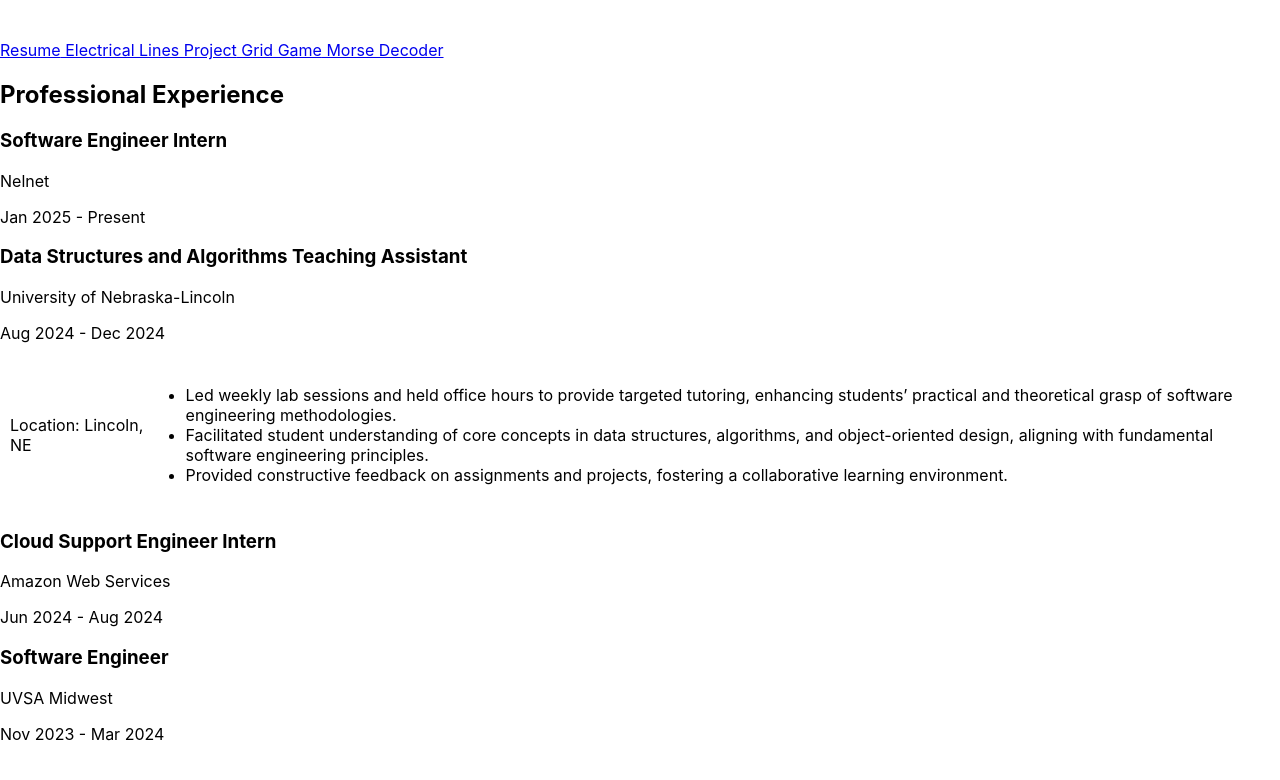
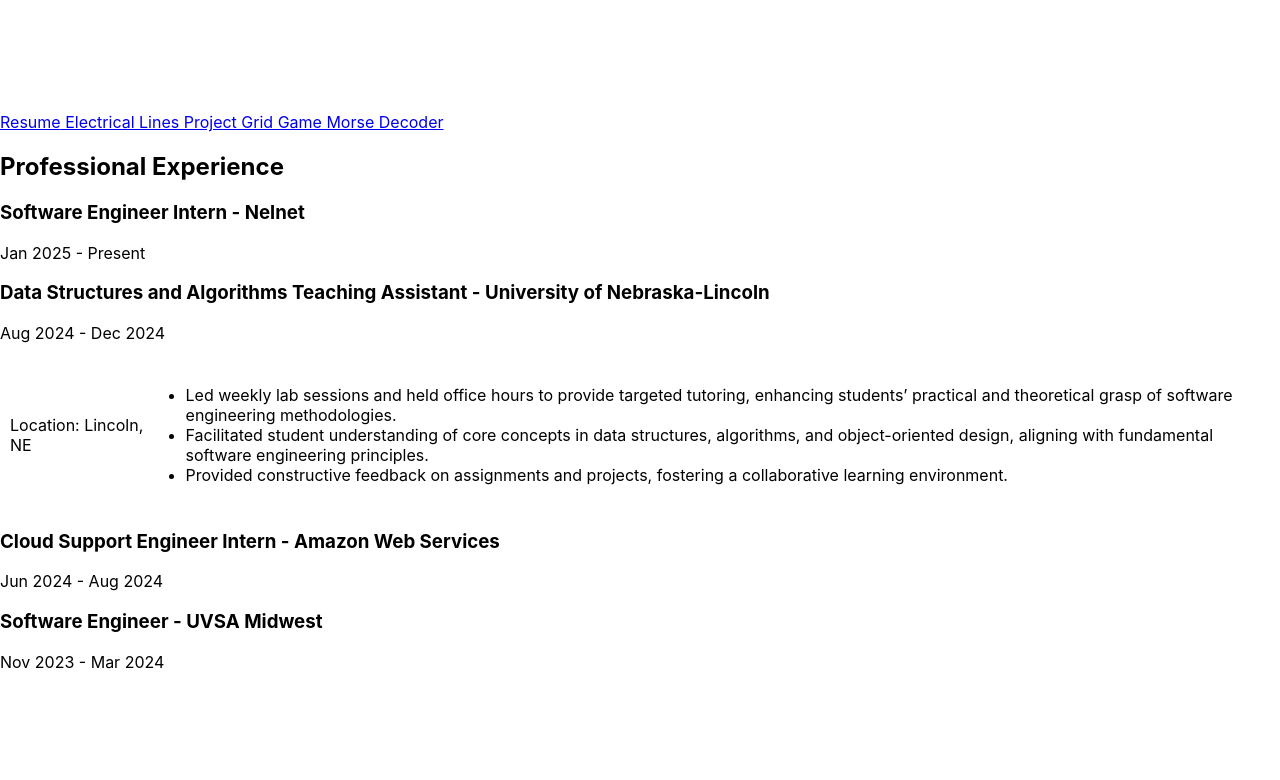
Before and after one commit to vincenttrin/resume-web-app, a React (Create React App) app: page / in a window 1280 px wide. Both pictures are taken after a click on the element 639 px from the left and 378 px from the top of the page. Shown: the top 780 px of the page. Built offline with nearby package versions, Linux system fonts and the light colour scheme.

Commit message:
moved jobcard.js and professional experiences into existing components folder.

```diff
--- /dev/null
+++ b/src/components/JobCard.js
@@ -0,0 +1,22 @@
+const jobCard  = ({ job: { id, company, title, location, dates, responsibilities }, isOpen, toggleDropdown }) => {
+  return (
+    <div key={id} className="job-entry">
+      <div className="job-header" onClick={toggleDropdown}>
+        <h3>{title} - {company}</h3>
+        <p>{dates}</p>
+      </div>
+      {isOpen && (
+        <div className="job-details">
+          <p>Location: {location}</p>
+          <ul>
+            {responsibilities.map((resp, i) => (
+              <li key={i}>{resp}</li>
+            ))}
+          </ul>
+        </div>
+      )}
+    </div>
+  );
+};
+
+export default jobCard;
--- a/src/pages/resume/Resume.js
+++ b/src/pages/resume/Resume.js
@@ -1,7 +1,8 @@
 import React, { useState } from 'react';
 import './Resume.css';
 import Header from '../../components/Header';
-import ProfessionalExperiences from './ProfessionalExperiences';
+import ProfessionalExperiences from '../../components/ProfessionalExperiences';
+import JobCard from '../../components/JobCard';
 
 export default function Resume() {
   const [isOpen, setIsOpen] = useState([false, false]); // Assuming you have two jobs
@@ -27,23 +28,7 @@
       <div className="professional-experience">
         <h2>Professional Experience</h2>
         {sortedJobs.map((job, index) => (
-          <div key={job.id} className="job-entry">
-            <div className="job-header" onClick={() => toggleDropdown(index)}>
-              <h3>{job.title}</h3>
-              <p>{job.company}</p>
-              <p>{job.dates}</p>
-            </div>
-            {isOpen[index] && (
-              <div className="job-details">
-                <p>Location: {job.location}</p>
-                <ul>
-                  {job.responsibilities.map((resp, i) => (
-                    <li key={i}>{resp}</li>
-                  ))}
-                </ul>
-              </div>
-            )}
-          </div>
+          <JobCard key={job.id} job={job} isOpen={isOpen[index]} toggleDropdown={() => toggleDropdown(index)} />
         ))}
       </div>
     </>
```
Also changed, not shown: src/components/ProfessionalExperiences.js (renamed from src/pages/resume/ProfessionalExperiences.js).
